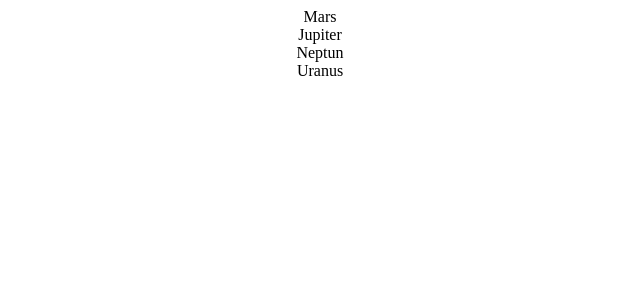
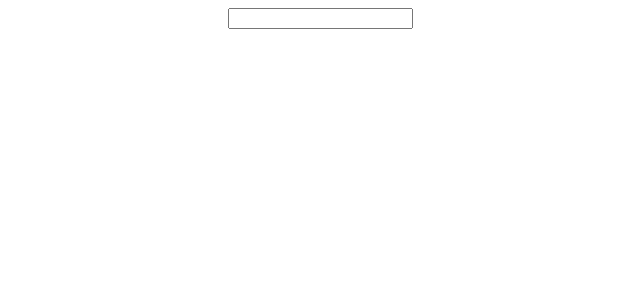
Before and after one commit to Winner-yo/React-App1, a React (Create React App) app: page / in a window 1280 px wide. Shown: the top 300 px of the page, without its empty margins (320-960 px from the left). Built offline with nearby package versions, Linux system fonts and the light colour scheme.

Commit message:
useState

```diff
--- a/src/App.js
+++ b/src/App.js
@@ -1,18 +1,57 @@
 import './App.css';
-import { User } from './users';
+import { useState } from 'react';
 
 function App() {
-  const Planets = [
-    {name:"Mars", isGasPlante:true},
-    {name:"Earth", isGasPlante:false},
-    {name:"Jupiter", isGasPlante:true},
-    {name:"Venus", isGasPlante:false},
-    {name:"Neptun", isGasPlante:true},
-    { name: "Uranus", isGasPlante: true }
-  ]
-  return <div className="App">{Planets.map((Planet, key) => {
-    return <User name={Planet.isGasPlante && Planet.name} />;
-  })}</div>;
+  const [inputValue, setInputValue] = useState('');
+  const handelInputChange = (event) => {
+    console.log()
+    setInputValue(event.target.value);
+  }
+  return (
+    <div className="App">
+      <input type='text' onChange={handelInputChange}/>
+      {inputValue}
+    </div>
+  );
 }
 
 export default App;
+
+
+//the following is example of using useState in react
+/*
+function App() {
+  const [age, setAge] = useState(0);
+  const IncreaseAge = () => {
+    setAge(age - 1);
+  };
+  return (
+    <div className="App">
+      {age}
+      <button onClick={IncreaseAge}>Increase</button>
+    </div>
+  );
+}
+  */
+
+//the following is using component in react
+
+// import { User } from "./users";
+
+// function App() {
+//   const Planets = [
+//     { name: "Mars", isGasPlante: true },
+//     { name: "Earth", isGasPlante: false },
+//     { name: "Jupiter", isGasPlante: true },
+//     { name: "Venus", isGasPlante: false },
+//     { name: "Neptun", isGasPlante: true },
+//     { name: "Uranus", isGasPlante: true },
+//   ];
+//   return (
+//     <div className="App">
+//       {Planets.map((Planet, key) => {
+//         return <User name={!Planet.isGasPlante && Planet.name} />;
+//       })}
+//     </div>
+//   );
+// }
```
